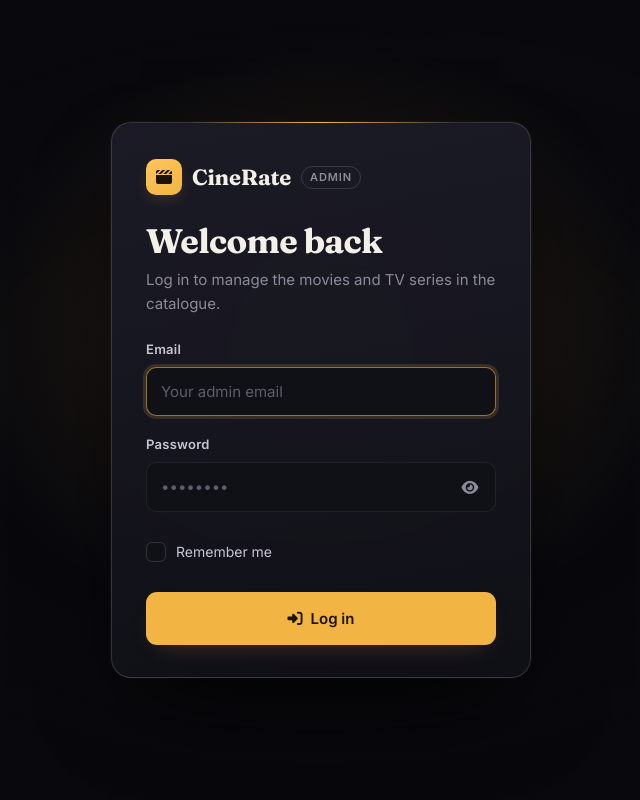
After one commit to mohamedelsherife/Movie-rating-website, a Laravel app: page /admin/login in a window 1280 px wide. The commit adds this page. Shown: the whole page, without its empty margins (319-959 px from the left). Run offline with Laravel 12, Linux system fonts and the light colour scheme; data comes from the database, SQL or seed files in the repository.

Commit message:
add login page

```diff
--- a/app/Http/Controllers/AdminController.php
+++ b/app/Http/Controllers/AdminController.php
@@ -7,11 +7,49 @@ use App\Models\Genre;
 use App\Models\Movie;
 use App\Models\Series;
 use Illuminate\Http\Request;
+use Illuminate\Support\Facades\Auth;
 
 class AdminController extends Controller
 {
     /** Content type filter options for the dashboard. */
     private const TYPES = ['all' => 'All', 'movies' => 'Movies', 'series' => 'TV Series'];
+
+    public function loginForm()
+    {
+        // A few real posters from the catalogue for the background wall.
+        $posters = Movie::whereNotNull('poster')->inRandomOrder()->take(12)->pluck('poster');
+
+        return view('admin.login', compact('posters'));
+    }
+
+    public function login(Request $request)
+    {
+        $credentials = $request->validate([
+            'email'    => 'required|string|max:255',
+            'password' => 'required|string',
+        ]);
+
+        // Checks the hashed password stored in the admins table.
+        if (Auth::guard('admin')->attempt($credentials, $request->boolean('remember'))) {
+            $request->session()->regenerate();
+
+            return redirect()->intended(route('admin.dashboard'));
+        }
+
+        return back()->withErrors([
+            'login' => 'Invalid email or password. Please try again.',
+        ])->onlyInput('email', 'remember');
+    }
+
+    public function logout(Request $request)
+    {
+        Auth::guard('admin')->logout();
+
+        $request->session()->invalidate();
+        $request->session()->regenerateToken();
+
+        return redirect()->route('admin.login')->with('success', 'You have been logged out.');
+    }
 
     public function dashboard(Request $request)
     {
--- a/bootstrap/app.php
+++ b/bootstrap/app.php
@@ -12,7 +12,10 @@ return Application::configure(basePath: dirname(__DIR__))
         health: '/up',
     )
     ->withMiddleware(function (Middleware $middleware): void {
-        //
+        // Visitors who are not logged in go to the admin login page;
+        // admins who are already logged in skip the login page.
+        $middleware->redirectGuestsTo(fn () => route('admin.login'));
+        $middleware->redirectUsersTo(fn () => route('admin.dashboard'));
     })
     ->withExceptions(function (Exceptions $exceptions): void {
         $exceptions->shouldRenderJsonWhen(
--- a/config/auth.php
+++ b/config/auth.php
@@ -42,6 +42,11 @@ return [
             'driver' => 'session',
             'provider' => 'users',
         ],
+
+        'admin' => [
+            'driver' => 'session',
+            'provider' => 'admins',
+        ],
     ],
 
     /*
@@ -65,6 +70,11 @@ return [
         'users' => [
             'driver' => 'eloquent',
             'model' => env('AUTH_MODEL', User::class),
+        ],
+
+        'admins' => [
+            'driver' => 'eloquent',
+            'model' => App\Models\Admin::class,
         ],
 
         // 'users' => [
--- a/database/seeders/DatabaseSeeder.php
+++ b/database/seeders/DatabaseSeeder.php
@@ -23,6 +23,7 @@ class DatabaseSeeder extends Seeder
         );
 
         $this->call([
+            AdminSeeder::class,
             DirectorSeeder::class,
             GenreSeeder::class,
             MovieSeeder::class,
--- a/public/css/style.css
+++ b/public/css/style.css
@@ -2114,3 +2114,228 @@ a.stat-card:hover {
         flex-direction: column;
     }
 }
+
+/* =========================================================
+   Admin login (admin/login.blade.php)
+   A dimmed wall of real posters under a spotlight, one card.
+   ========================================================= */
+.auth-page .main {
+    position: relative;
+    display: grid;
+    place-items: center;
+    max-width: none;
+    min-height: 100vh;
+    min-height: 100dvh;
+    padding: 48px 16px;
+    overflow: hidden;
+}
+
+/* Poster wall, tilted away into the dark. */
+.auth-wall {
+    position: absolute;
+    inset: -10% -10%;
+    z-index: 0;
+    display: grid;
+    grid-template-columns: repeat(6, 1fr);
+    gap: 18px;
+    align-content: center;
+    opacity: 0.22;
+    filter: saturate(0.7);
+    transform: rotate(-8deg) scale(1.1);
+    pointer-events: none;
+}
+
+.auth-wall img {
+    width: 100%;
+    aspect-ratio: 2 / 3;
+    object-fit: cover;
+    border-radius: 12px;
+}
+
+/* Spotlight on the card, darkness at the edges (also the look when there are no posters). */
+.auth-page .main::before {
+    content: "";
+    position: absolute;
+    inset: 0;
+    z-index: 1;
+    background:
+        radial-gradient(520px 420px at 50% 42%, rgba(242, 181, 68, 0.14), transparent 70%),
+        radial-gradient(ellipse at center, rgba(9, 9, 13, 0.55) 0%, rgba(9, 9, 13, 0.96) 70%);
+    pointer-events: none;
+}
+
+.auth-card {
+    position: relative;
+    z-index: 2;
+    width: 100%;
+    max-width: 420px;
+    padding: 36px 34px 32px;
+    background: linear-gradient(170deg, rgba(28, 28, 40, 0.92), rgba(16, 16, 23, 0.94));
+    border: 1px solid var(--border-strong);
+    border-radius: var(--radius-lg);
+    box-shadow: 0 40px 90px -30px rgba(0, 0, 0, 0.9), 0 0 0 1px rgba(242, 181, 68, 0.05);
+    backdrop-filter: blur(16px);
+    -webkit-backdrop-filter: blur(16px);
+    animation: enter-up 0.7s var(--ease-enter) both;
+}
+
+/* Thin amber light along the top edge, like a projector beam. */
+.auth-card::before {
+    content: "";
+    position: absolute;
+    top: -1px;
+    left: 18%;
+    right: 18%;
+    height: 1px;
+    background: linear-gradient(90deg, transparent, var(--accent), transparent);
+}
+
+.auth-brand {
+    display: flex;
+    align-items: center;
+    gap: 10px;
+    margin-bottom: 28px;
+}
+
+.auth-title {
+    margin: 0;
+    font-family: var(--font-display);
+    font-size: 34px;
+    font-weight: 700;
+    line-height: 1.1;
+    letter-spacing: -0.02em;
+}
+
+.auth-sub {
+    margin: 8px 0 24px;
+    color: var(--muted);
+}
+
+.auth-form {
+    display: grid;
+    gap: 18px;
+}
+
+.auth-card .form-alert {
+    margin-bottom: 18px;
+}
+
+/* Password with show/hide button. */
+.password-field {
+    position: relative;
+}
+
+.password-field .input {
+    padding-right: 52px;
+}
+
+.password-toggle {
+    position: absolute;
+    top: 50%;
+    right: 4px;
+    display: grid;
+    place-items: center;
+    width: 44px;
+    height: 40px;
+    padding: 0;
+    color: var(--muted);
+    background: none;
+    border: 0;
+    border-radius: 8px;
+    cursor: pointer;
+    transform: translateY(-50%);
+    transition: color var(--m-out) var(--ease);
+}
+
+.password-toggle:hover,
+.password-toggle[aria-pressed="true"] {
+    color: var(--accent);
+}
+
+/* Remember me checkbox. */
+.check {
+    display: inline-flex;
+    align-items: center;
+    gap: 10px;
+    min-height: 44px;
+    font-size: 14px;
+    color: var(--text-soft);
+    cursor: pointer;
+    user-select: none;
+}
+
+.check input {
+    position: absolute;
+    opacity: 0;
+    pointer-events: none;
+}
+
+.check-box {
+    display: grid;
+    place-items: center;
+    width: 20px;
+    height: 20px;
+    font-size: 11px;
+    color: transparent;
+    background: var(--bg-elev);
+    border: 1px solid var(--border-strong);
+    border-radius: 6px;
+    transition: background var(--m-out) var(--ease), border-color var(--m-out) var(--ease), color var(--m-out);
+}
+
+.check:hover .check-box {
+    border-color: rgba(242, 181, 68, 0.5);
+}
+
+.check input:checked + .check-box {
+    color: var(--accent-ink);
+    background: var(--accent);
+    border-color: var(--accent);
+}
+
+.check input:focus-visible + .check-box {
+    outline: 2px solid var(--accent);
+    outline-offset: 2px;
+}
+
+.auth-submit {
+    width: 100%;
+    padding-top: 14px;
+    padding-bottom: 14px;
+    font-size: 15px;
+}
+
+/* Logout lives in the navbar as a small form. */
+.nav-logout {
+    margin: 0 0 0 4px;
+}
+
+.nav-logout .nav-link {
+    font: inherit;
+    font-size: 14px;
+    font-weight: 500;
+    background: none;
+    border: 0;
+    cursor: pointer;
+}
+
+.nav-logout .nav-link:hover {
+    color: var(--danger);
+    background: var(--danger-soft);
+}
+
+@media (max-width: 760px) {
+    .auth-wall {
+        grid-template-columns: repeat(3, 1fr);
+    }
+}
+
+@media (max-width: 480px) {
+    .auth-card {
+        padding: 28px 22px 24px;
+    }
+
+    .auth-title {
+        font-size: 28px;
+    }
+}
--- a/public/js/admin.js
+++ b/public/js/admin.js
@@ -310,6 +310,21 @@
     }
 
     /* ---------------------------------------------------------------
+       Show / hide password  (login page)
+       --------------------------------------------------------------- */
+    document.addEventListener('click', (event) => {
+        const toggle = event.target.closest('[data-password-toggle]');
+        if (!toggle) return;
+        const input = toggle.closest('[data-password-field]').querySelector('input');
+        const show = input.type === 'password';
+        input.type = show ? 'text' : 'password';
+        toggle.setAttribute('aria-pressed', String(show));
+        toggle.setAttribute('aria-label', show ? 'Hide password' : 'Show password');
+        toggle.querySelector('i').className = show ? 'fa-solid fa-eye-slash' : 'fa-solid fa-eye';
+        input.focus();
+    });
+
+    /* ---------------------------------------------------------------
        Confirmation dialog for forms with data-confirm  (<x-modal>)
        --------------------------------------------------------------- */
     document.addEventListener('submit', (event) => {
--- /dev/null
+++ b/resources/views/admin/login.blade.php
@@ -0,0 +1,54 @@
+@extends('layouts.app')
+
+@section('title', 'Admin login')
+@section('body-class', 'auth-page')
+
+@section('content')
+    {{-- Background: a dimmed wall of real posters from the catalogue (decorative). --}}
+    <div class="auth-wall" aria-hidden="true">
+        @foreach ($posters as $poster)
+            <img src="{{ asset('storage/movies/' . $poster) }}" alt="" loading="lazy">
+        @endforeach
+    </div>
+
+    <section class="auth-card">
+        <div class="auth-brand">
+            <span class="brand-mark" aria-hidden="true"><i class="fa-solid fa-clapperboard"></i></span>
+            <span class="brand-name">CineRate</span>
+            <span class="brand-tag">Admin</span>
+        </div>
+
+        <h1 class="auth-title">Welcome back</h1>
+        <p class="auth-sub">Log in to manage the movies and TV series in the catalogue.</p>
+
+        @error('login')
+            <x-alert type="error" :dismissible="false" class="form-alert">{{ $message }}</x-alert>
+        @enderror
+
+        <form action="{{ route('admin.login.submit') }}" method="POST" class="auth-form" data-loading novalidate>
+            @csrf
+
+            <x-form.field label="Email" for="email">
+                <x-form.input name="email" placeholder="Your admin email" autocomplete="username" autofocus required />
+            </x-form.field>
+
+            <x-form.field label="Password" for="password">
+                <div class="password-field" data-password-field>
+                    <x-form.input type="password" name="password" autocomplete="current-password" placeholder="••••••••" required />
+                    <button type="button" class="password-toggle" data-password-toggle
+                            aria-label="Show password" aria-pressed="false">
+                        <i class="fa-solid fa-eye" aria-hidden="true"></i>
+                    </button>
+                </div>
+            </x-form.field>
+
+            <label class="check">
+                <input type="checkbox" name="remember" value="1" @checked(old('remember'))>
+                <span class="check-box" aria-hidden="true"><i class="fa-solid fa-check"></i></span>
+                <span>Remember me</span>
+            </label>
+
+            <x-button icon="right-to-bracket" class="auth-submit">Log in</x-button>
+        </form>
+    </section>
+@endsection
--- a/resources/views/layouts/app.blade.php
+++ b/resources/views/layouts/app.blade.php
@@ -15,9 +15,11 @@
     <link rel="stylesheet" href="{{ asset('css/style.css') }}">
     <script src="{{ asset('js/admin.js') }}" defer></script>
 </head>
-<body>
+<body class="@yield('body-class')">
     <a href="#main" class="skip-link">Skip to content</a>
 
+    {{-- Navigation and footer are only shown to a logged-in admin (not on the login page). --}}
+    @auth('admin')
     <nav class="navbar" aria-label="Main">
         <div class="container navbar-inner">
             <a href="{{ route('admin.dashboard') }}" class="brand">
@@ -39,20 +41,30 @@
                 <a href="{{ route('admin.movies.create') }}" class="nav-link nav-cta {{ request()->routeIs('admin.movies.create') ? 'is-active' : '' }}" @if (request()->routeIs('admin.movies.create')) aria-current="page" @endif>
                     <i class="fa-solid fa-plus" aria-hidden="true"></i><span>Add Movie</span>
                 </a>
+
+                <form action="{{ route('admin.logout') }}" method="POST" class="nav-logout">
+                    @csrf
+                    <button type="submit" class="nav-link" title="Log out {{ auth('admin')->user()->name }}">
+                        <i class="fa-solid fa-right-from-bracket" aria-hidden="true"></i><span>Log out</span>
+                    </button>
+                </form>
             </div>
         </div>
     </nav>
+    @endauth
 
     <main class="container main" id="main" tabindex="-1">
         @yield('content')
     </main>
 
+    @auth('admin')
     <footer class="footer">
         <div class="container footer-inner">
             <span><i class="fa-solid fa-clapperboard"></i> CineRate</span>
             <span>Movie Rating Platform · Admin Panel · {{ date('Y') }}</span>
         </div>
     </footer>
+    @endauth
 
     {{-- Flash notifications --}}
     <div class="toast-stack" aria-live="polite">
--- a/routes/web.php
+++ b/routes/web.php
@@ -8,6 +8,16 @@ use App\Http\Controllers\SeriesController;
 // The welcome page was removed, so the home page opens the admin dashboard.
 Route::redirect('/', '/admin');
 
+// Admin login: only for visitors who are not logged in yet.
+Route::middleware('guest:admin')->group(function () {
+    Route::get('/admin/login', [AdminController::class, 'loginForm'])->name('admin.login');
+    Route::post('/admin/login', [AdminController::class, 'login'])->name('admin.login.submit');
+});
+
+// Every admin page requires a logged-in admin.
+Route::middleware('auth:admin')->group(function () {
+    Route::post('/admin/logout', [AdminController::class, 'logout'])->name('admin.logout');
+
     Route::get('/admin', [AdminController::class, 'dashboard'])->name('admin.dashboard');
 
     Route::resource('/admin/movies', MovieController::class)
@@ -17,3 +27,4 @@ Route::resource('/admin/movies', MovieController::class)
     Route::resource('/admin/series', SeriesController::class)
         ->except(['show'])
         ->names('admin.series');
+});
```
Also changed, not shown: app/Models/Admin.php (added, +25 -0 lines), database/seeders/AdminSeeder.php (added, +29 -0 lines), tests/Feature/AdminLoginTest.php (added, +149 -0 lines), tests/Feature/AdminMovieTest.php (+4 -0 lines), tests/Feature/AdminSeriesTest.php (+4 -0 lines), database/migrations/2026_11_23_300000_create_admins_table.php (added). Lines whose indentation alone changed are shown as unchanged.
